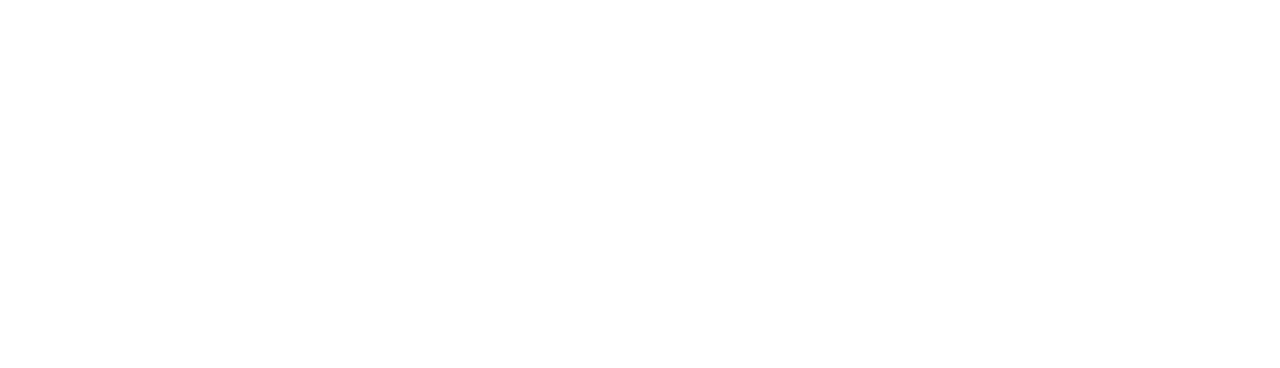
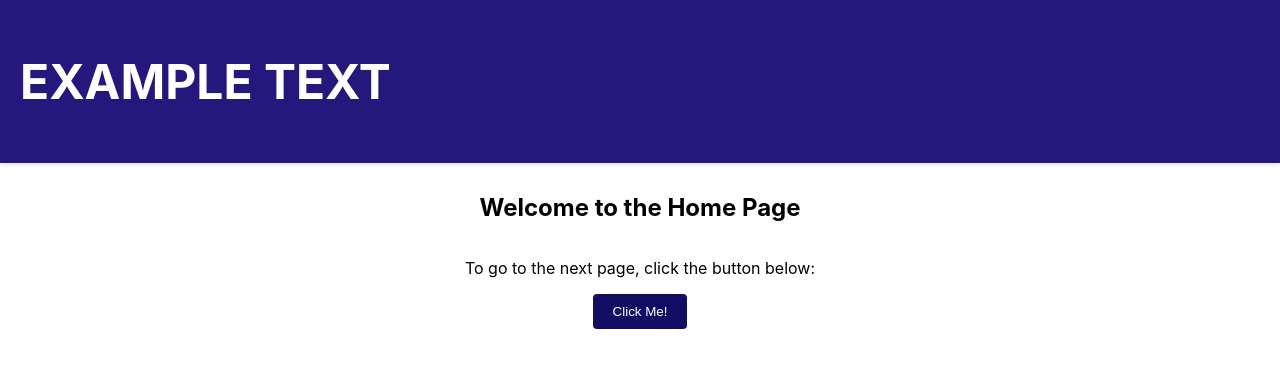
Before and after one commit to Mbiki-KK/test-app, a React (Create React App) app in the folder catrina-app/: page / in a window 1280 px wide. Shown: the top 368 px of the page. Built offline with nearby package versions, Linux system fonts and the light colour scheme.

Commit message:
Added Home, Header and Button components

```diff
--- a/catrina-app/src/App.js
+++ b/catrina-app/src/App.js
@@ -1,10 +1,14 @@
 // import logo from './logo.svg';
 // import './App.css';
 import styles from 'styled-components';
+import Header from './Components/Header';
+import Home from './Components/Home';
 
 function App() {
   return (
     <div className="App">
+      <Header />
+      <Home />
 
     </div>
   );
--- /dev/null
+++ b/catrina-app/src/Components/Button.jsx
@@ -0,0 +1,30 @@
+import React from 'react'
+import styled from 'styled-components'
+
+const StyledButton = styled.button`
+  background-color: #110e63;
+  color: white;
+  border: none;
+  border-radius: 4px;
+  padding: 10px 20px;
+  cursor: pointer;
+  transition: all 0.3s ease;
+
+  &:hover {
+  transform: translateY(-5px); scale(1.05);
+  color: #08567c;
+  background-color: transparent;
+  border: 2px solid #08567c;
+  box-shadow: 0 12px 24px rgb(255, 255, 255)};
+`;
+
+const Button = ({onDoubleclick}) => {
+  return (
+    <div>
+      <StyledButton onDoubleClick={onDoubleclick}>Click Me!</StyledButton>
+
+    </div>
+  )
+}
+
+export default Button
--- /dev/null
+++ b/catrina-app/src/Components/Content.jsx
@@ -0,0 +1,11 @@
+import React from 'react'
+
+const Content = () => {
+  return (
+    <div>
+
+    </div>
+  )
+}
+
+export default Content
--- /dev/null
+++ b/catrina-app/src/Components/Header.jsx
@@ -0,0 +1,24 @@
+import React from 'react'
+import styles from 'styled-components'
+
+// Define the header component using a functional component
+
+const StyledHeader = styles.header`
+  background-color: #25187c;
+  color: white;
+  font-size: 24px;
+  font: sans-serif;
+  padding: 20px;
+  justify-content: space-between;
+  align-items: center;
+  box-shadow: 0 2px 4px rgba(0, 0, 0, 0.1);
+`;
+const Header = () => {
+  return (
+    <StyledHeader>
+      <h1>EXAMPLE TEXT</h1>
+    </StyledHeader>
+  )
+}
+
+export default Header
--- /dev/null
+++ b/catrina-app/src/Components/Home.jsx
@@ -0,0 +1,31 @@
+import React from 'react'
+import styled from 'styled-components'
+import Header from './Header'
+import Button from './Button'
+import Content from './Content'
+
+const StyledHome = styled.div`
+  padding: 10px;
+  display: flex;
+  flex-direction: column;
+  justify-content: center;
+  align-items: center;
+`;
+const Home = () => {
+  const [showContent, setShowContent] = React.useState(false);
+  const [view, setView] = React.useState(false);
+
+  if (showContent) {
+    return <Content />;
+  }
+  return (
+    <StyledHome>
+      <h2>Welcome to the Home Page</h2>
+      <p>To go to the next page, click the button below:</p>
+      <Button onDoubleclick={() => setShowContent(true)}/>
+      {/* {view === 'content' && <Content />} */}
+    </StyledHome>
+  )
+}
+
+export default Home
```
Also changed, not shown: catrina-app/src/Components/Letter.jsx (added, +11 -0 lines).
